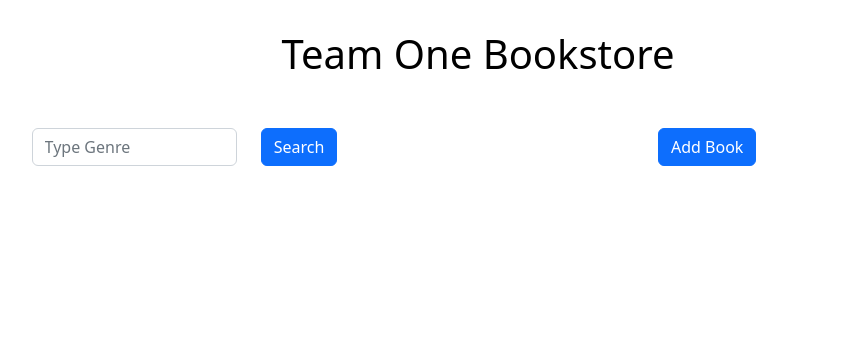
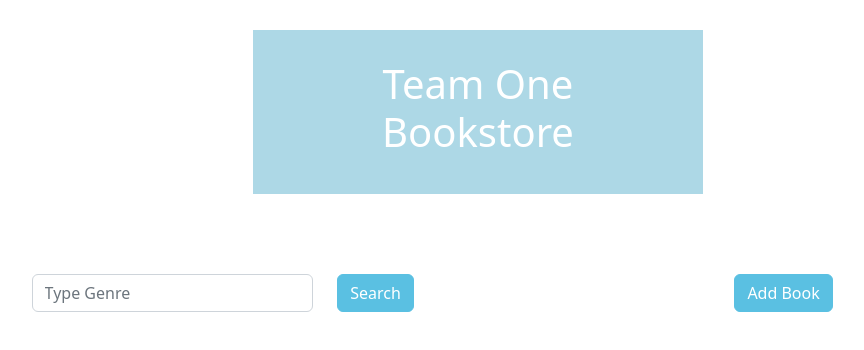
Before and after one commit to esepark12/team-one-bookstore, a React (Create React App) app: page / in a window 1280 px wide. Shown: the top 350 px of the page, without its empty margins (162-1026 px from the left). Built offline with nearby package versions, Linux system fonts and the light colour scheme; no server answers.

Commit message:
edit styling

```diff
--- a/src/components/AddSearch.js
+++ b/src/components/AddSearch.js
@@ -10,17 +10,17 @@ const AddSearch = (props) => {
     }
 
     return (
-        <Row className="addSearch">
-            <Col className="sort-genre">
+        <Row xs={12} className="addSearch">
+            <Col xs={8} className="sort-genre">
                 <Form>
-                    <Row className="d-flex align-items-end">
-                        <Col>
+                    <Row xs={12}>
+                        <Col xs={6}>
                         <Form.Group controlId="bookGenre">
                             <Form.Control type="text" placeholder="Type Genre" name="genre"
                                 value={genre} onChange={props.testGenre} />
                         </Form.Group>
                         </Col>
-                        <Col>
+                        <Col xs={6}>
                         <Form.Group controlId="searchButton">
                             <Button variant="primary" value={genre} onClick={props.searchByGenre}>
                                 Search
@@ -30,7 +30,7 @@ const AddSearch = (props) => {
                     </Row>
                 </Form>
             </Col>
-            <Col className="addButton">
+            <Col xs={4} className="addButton">
                 <Button onClick={()=>handleClick("/create")}>
                     Add Book
                 </Button>
--- a/src/components/BookDetail.js
+++ b/src/components/BookDetail.js
@@ -1,6 +1,6 @@
 import useFetch from './useFetch'
 import {useParams} from 'react-router-dom';
-import {Button, Row} from 'react-bootstrap'
+import { Form, Button, ButtonGroup, Row, Col} from 'react-bootstrap';
 import {useNavigate} from "react-router-dom";
 
 const BookDetail = () => {
@@ -17,23 +17,34 @@ const BookDetail = () => {
 
     return (
         <div className="book-detail">
-            <h2>Book detail page</h2>
+            <h2>Book details</h2>
+            <hr />
             {book && !error && (
-                <div>
-                   <Row>
-                        {book.title}
-                    </Row>
-                    <Row>
-                        {book.publishedDate}
-                    </Row>
-                    <Row>
-                        {book.genre}
-                    </Row>
-                    <Button onClick={()=>handleClick("/")}>
-                        Home
-                    </Button>
-                </div>
-            )}
+            <Form className="book-form">
+            <Form.Group className="form-group" controlId="bookTitle">
+                <Row xs={12}>
+                    <Col xs={5} className="div-center"><Form.Label>Title:</Form.Label></Col>
+                    <Col xs={7}><Form.Control type="text" placeholder={book.title} name="bookTitle"
+                    value={book.title} required/></Col>
+                </Row>
+            </Form.Group>
+
+            <Form.Group className="form-group" controlId="publishedDate">
+            <Row xs={12}>
+                <Col xs={5} className="div-center"><Form.Label>Published Date:</Form.Label></Col>
+                <Col xs={7}><Form.Control type="text" placeholder={book.publishedDate} name="publishedDate"
+                value={book.publishedDate} required/></Col>
+            </Row>
+            </Form.Group>
+            <Form.Group className="form-group" controlId="bookGenre">
+            <Row xs={12}>
+                <Col xs={5} className="div-center"><Form.Label>Genre:</Form.Label></Col>
+                <Col xs={7}><Form.Control type="text" placeholder={book.genre} name="bookGenre"
+                value={book.genre} required/></Col>
+            </Row>
+            </Form.Group>
+            </Form>
+        )}
         </div>
      );
 }
--- a/src/components/BookForm.js
+++ b/src/components/BookForm.js
@@ -27,6 +27,9 @@ const BookForm = () => {
     }
 
     return (
+      <div>
+        <h2>Add book</h2>
+        <hr />
         <Form className="book-form" onSubmit={handleSubmit}>
           <Form.Group controlId="bookTitle">
             <Form.Label>Title:</Form.Label>
@@ -52,6 +55,7 @@ const BookForm = () => {
             </Col>
           </Row>
         </Form>
+      </div>
     );
 }
 
--- a/src/components/BookTable.js
+++ b/src/components/BookTable.js
@@ -7,35 +7,38 @@ class BookTable extends React.Component {
     render(){
         return (
             <Row className="book-table">
-                <Row className="table-header">
-                    <Col xs={6} className="book-name-header">
+                <Row xs={12} className="table-header">
+                    <Col xs={6} className="book-title-header">
                     Book Title
                     </Col>
-                    <Col className="detail-header">
+                    <Col xs={3} className="detail-header">
                     Detail
                     </Col>
-                    <Col className="delete-header">
+                    <Col xs={3} className="delete-header">
                     Delete
                     </Col>
                 </Row>
                 <hr />
                 {this.props.books.map((book)=>(
-                    <Row className="book-index" key={book.id}>
-                        <Col xs={6}>
+                    <div>
+                    <Row xs={12} className="book-index" key={book.id}>
+                        <Col xs={6} className="book-title-index">
                         {book.title}
                         </Col>
-                        <Col className="detail-header">
+                        <Col xs={3} className="detail-header">
                             <Link to={`/books/${book.id}`}>
                             <Button>
                                 Detail
                             </Button></Link>
                         </Col>
-                        <Col className="delete-header">
-                            <Button className="deleteButton" onClick={this.props.handleDelete} value={book.id} >
+                        <Col xs={3} className="delete-header">
+                            <Button onClick={this.props.handleDelete} value={book.id} >
                                 Delete
                             </Button>
                         </Col>
                     </Row>
+                    <hr class="index-separator"/>
+                    </div>
                 ))}
             </Row>
         );
--- a/src/db/data.json
+++ b/src/db/data.json
@@ -35,6 +35,12 @@
       "publishedDate": "1236",
       "genre": "sci-fi",
       "id": 6
+    },
+    {
+      "title": "Test3",
+      "publishedDate": "1235",
+      "genre": "fantasy",
+      "id": 7
     }
   ],
   "search": [
--- a/src/index.css
+++ b/src/index.css
@@ -13,21 +13,28 @@ code {
 }
 /* App.js */
 .app-header {
+  display: block;
+  width: 450px;
+  padding: 30px;
+  margin: 30px auto;
+  background-color: lightblue;
   text-align: center;
-  margin: 30px 0px;
 }
+
 .app-header a{
-  color: black;
+  /*color: black;*/
+  color: white;
 }
 .app-header a:hover {
-  color: blue;
+  color: rgb(90, 192, 226);
 }
 /* BookstoreHome.js */
 .book-store{
   display: block;
   margin: auto;
-  padding-top: 20px;
+  padding: 20px 0px;
   width: 80%;
+  min-width: 500px;
 }
 /* BookForm.js */
 .book-form {
@@ -35,7 +42,11 @@ code {
   margin: auto;
   padding-top: 20px;
   width: 50%;
-  min-width: 200px;
+  max-width: 500px;
+  min-width: 400px;
+}
+.form-group {
+  padding: 20px 0px;
 }
 .book-form label{
   font-weight: bold;
@@ -59,7 +70,7 @@ code {
 }
 /* BookTable.js */
 .book-table {
-  min-width: 200px;
+
 }
 .table-header {
   font-weight: bolder;
@@ -68,20 +79,57 @@ code {
 .book-index {
   padding: 10px 16px;
 }
-.deleteButton {
-  background-color: red
+hr.index-separator {
+  border-bottom: 1px solid #d6d1c6;
+}
+.book-title-index{
+  display: flex;
+  /* justify-content: center;  align horizontal */
+  align-items: center; /* align vertical */
+}
+.detail-header button{
+  background-color: rgb(90, 192, 226);
+  border-color: rgb(90, 192, 226);
+}
+.delete-header button {
+  background-color: rgb(248, 80, 19);
+  border-color: rgb(248, 80, 19);
+}
+.delete-header button:hover{
+  background-color: rgb(91, 13, 13)
 }
 
 /* AddSearch.js */
 .addSearch {
 
+  display: block;
+  margin: 0 auto;
+  margin-bottom: 30px;
+  align-content: center;
+
 }
 .sort-genre{
-  margin: 20px 0px;
+  padding: 30px;
+  /*margin: 20px 0px;*/
 }
+.sort-genre button{
+  background-color: rgb(90, 192, 226);
+  border-color: rgb(90, 192, 226);
+}
+
 .addButton {
-  margin-left: auto;
   text-align: center;
+  padding: 30px;
+}
+.addButton button{
+  background-color: rgb(90, 192, 226);
+  border-color: rgb(90, 192, 226);
 }
 
 /* BookDetail.js */
+.div-center{
+  display: flex;
+  /* justify-content: center;  align horizontal */
+  align-items: center; /* align vertical */
+  justify-content: end;
+}
```
